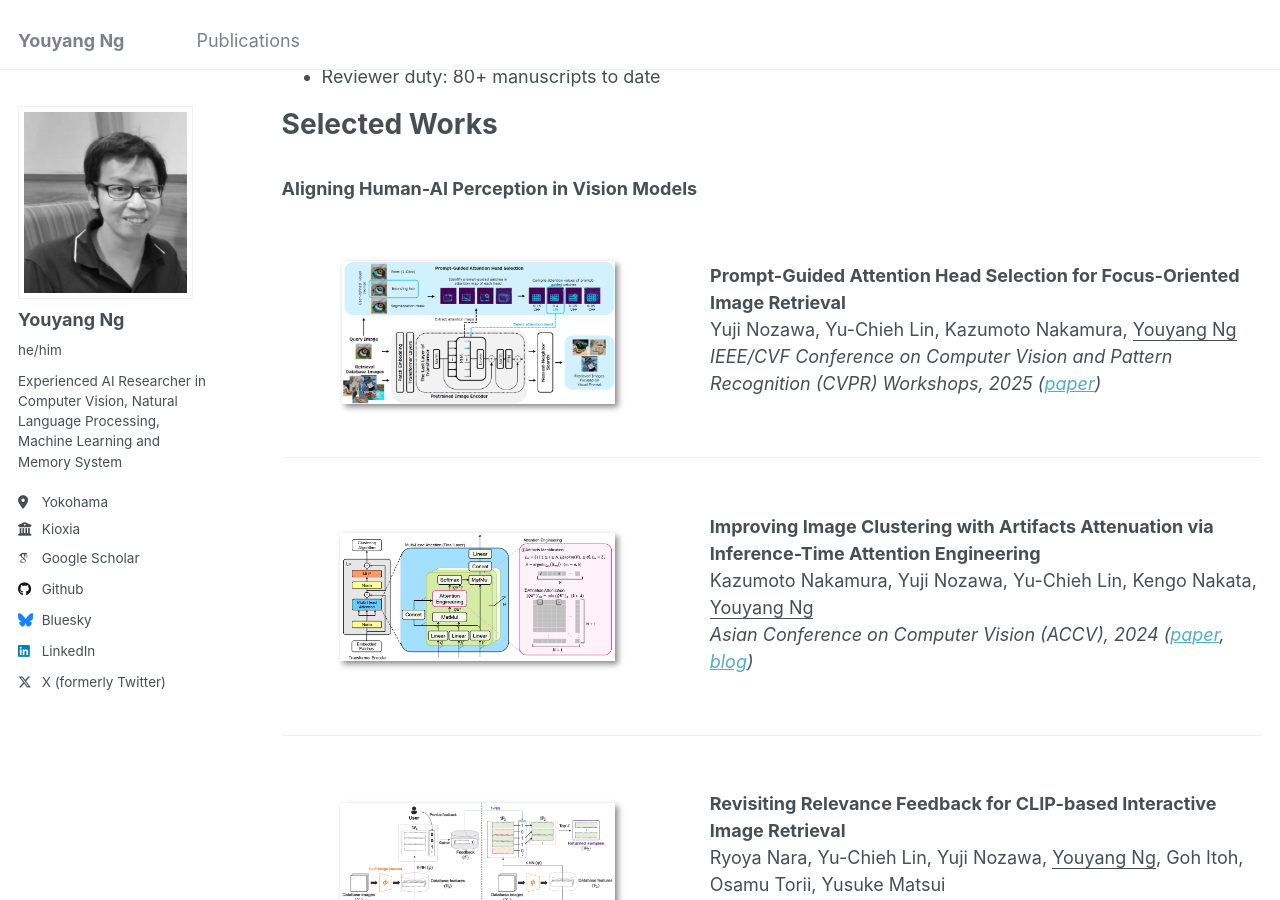
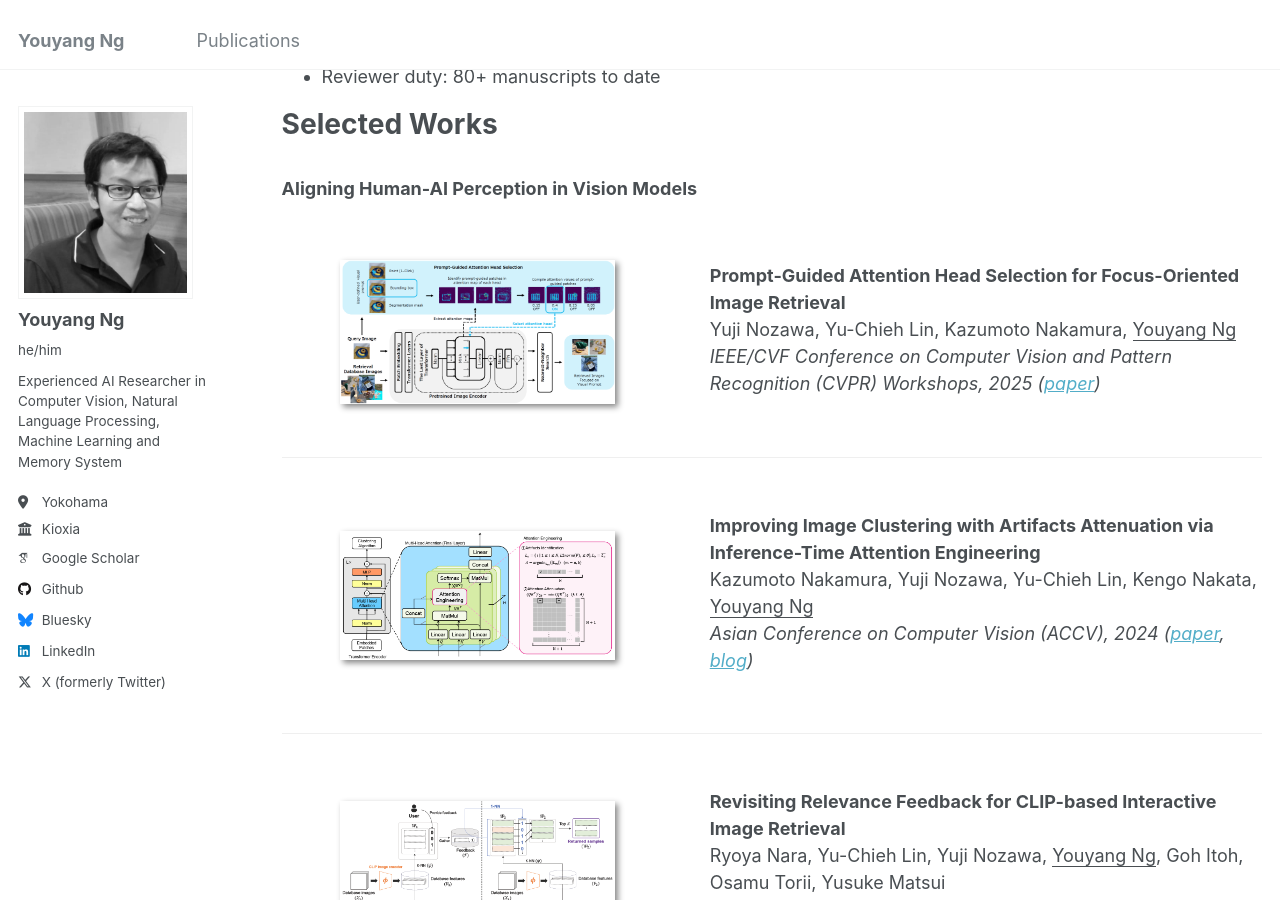
Before and after one commit to yy29/yy29.github.io, a Jekyll site: the page built from _pages/about.md, in a window 1280 px wide and 900 px high, scrolled down 758 px. Built offline with Jekyll 4.4.1, drawn with Linux system fonts in a browser that asks for light colours; some web fonts are replaced.

```diff
--- a/_pages/about.md
+++ b/_pages/about.md
@@ -29,7 +29,7 @@ Hi, I’m Youyang, an AI researcher specializing in Computer Vision, Natural Lan
 
 ### Aligning Human-AI Perception in Vision Models
 
-<div class="paper-box" style="margin: 0.1em;"><div class="paper-box-image"><center><img src="../images/2025_phs.png" alt="sym" width="70%"></center></div>
+<div class="paper-box"><div class="paper-box-image"><center><img src="../images/2025_phs.png" alt="sym" width="70%"></center></div>
 <div class="paper-box-text" markdown="1">
 
 **Prompt-Guided Attention Head Selection for Focus-Oriented Image Retrieval**
```
